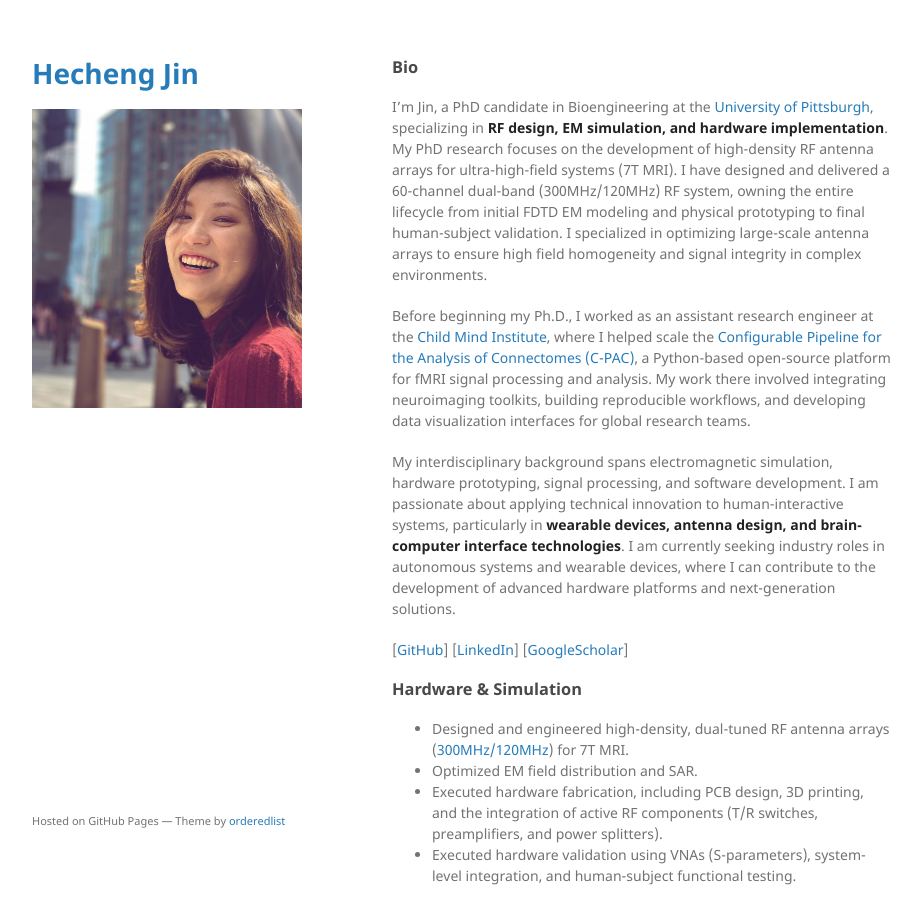
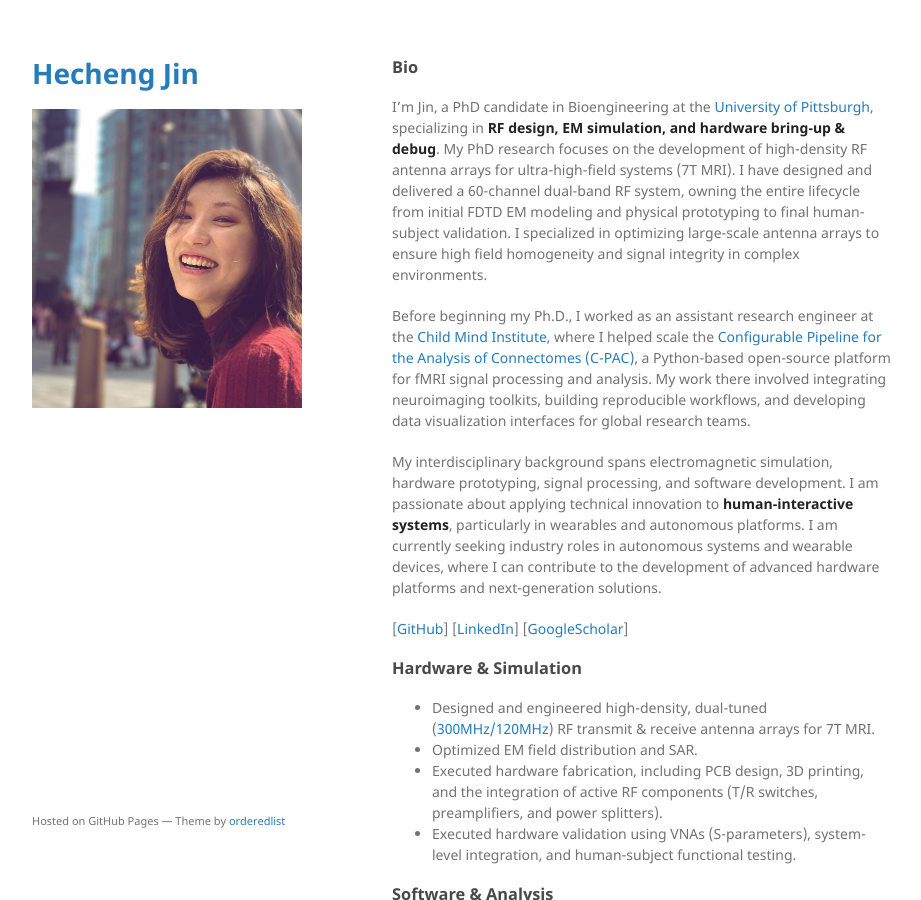
Before and after one commit to HechengJin0/hechengjin0.github.io, a Jekyll site: the page built from index.md, in a window 1280 px wide and 900 px high. Shown: the whole window, without its empty margins (178-1099 px from the left). Built offline with Jekyll 4.4.1, drawn with Linux system fonts in a browser that asks for light colours; the repository's description, which GitHub fills in, is left out; our own code applies the rules of GitHub Pages for plain Markdown files.

Commit message:
Update index.md

```diff
--- a/index.md
+++ b/index.md
@@ -3,11 +3,11 @@ layout: default
 ---
 
 ### Bio
-I’m Jin, a PhD candidate in Bioengineering at the [University of Pittsburgh](https://rf-research-facility.engineering.pitt.edu/), specializing in **RF design, EM simulation, and hardware implementation**. My PhD research focuses on the development of high-density RF antenna arrays for ultra-high-field systems (7T MRI). I have designed and delivered a 60-channel dual-band (300MHz/120MHz) RF system, owning the entire lifecycle from initial FDTD EM modeling and physical prototyping to final human-subject validation. I specialized in optimizing large-scale antenna arrays to ensure high field homogeneity and signal integrity in complex environments.
+I’m Jin, a PhD candidate in Bioengineering at the [University of Pittsburgh](https://rf-research-facility.engineering.pitt.edu/), specializing in **RF design, EM simulation, and hardware bring-up & debug**. My PhD research focuses on the development of high-density RF antenna arrays for ultra-high-field systems (7T MRI). I have designed and delivered a 60-channel dual-band RF system, owning the entire lifecycle from initial FDTD EM modeling and physical prototyping to final human-subject validation. I specialized in optimizing large-scale antenna arrays to ensure high field homogeneity and signal integrity in complex environments.
 
 Before beginning my Ph.D., I worked as an assistant research engineer at the [Child Mind Institute](https://childmind.org/center/computational-neuroimaging-lab/), where I helped scale the [Configurable Pipeline for the Analysis of Connectomes (C-PAC)](https://fcp-indi.github.io/), a Python-based open-source platform for fMRI signal processing and analysis. My work there involved integrating neuroimaging toolkits, building reproducible workflows, and developing data visualization interfaces for global research teams.
 
-My interdisciplinary background spans electromagnetic simulation, hardware prototyping, signal processing, and software development. I am passionate about applying technical innovation to human-interactive systems, particularly in **wearable devices, antenna design, and brain-computer interface technologies**. I am currently seeking industry roles in autonomous systems and wearable devices, where I can contribute to the development of advanced hardware platforms and next-generation solutions.
+My interdisciplinary background spans electromagnetic simulation, hardware prototyping, signal processing, and software development. I am passionate about applying technical innovation to **human-interactive systems**, particularly in wearables and autonomous platforms. I am currently seeking industry roles in autonomous systems and wearable devices, where I can contribute to the development of advanced hardware platforms and next-generation solutions.
 
 
 [[GitHub](https://github.com/HechengJin0)]
@@ -17,7 +17,7 @@ My interdisciplinary background spans electromagnetic simulation, hardware proto
 
 
 ### Hardware & Simulation
-- Designed and engineered high-density, dual-tuned RF antenna arrays ([300MHz/120MHz](/assets/abstract/ISMRM2025_31Pcoil_download.pdf)) for 7T MRI.
+- Designed and engineered high-density, dual-tuned ([300MHz/120MHz](/assets/abstract/ISMRM2025_31Pcoil_download.pdf)) RF transmit & receive antenna arrays  for 7T MRI.
 - Optimized EM field distribution and SAR.
 - Executed hardware fabrication, including PCB design, 3D printing, and the integration of active RF components (T/R switches, preamplifiers, and power splitters).
 - Executed hardware validation using VNAs (S-parameters), system-level integration, and human-subject functional testing.
```
